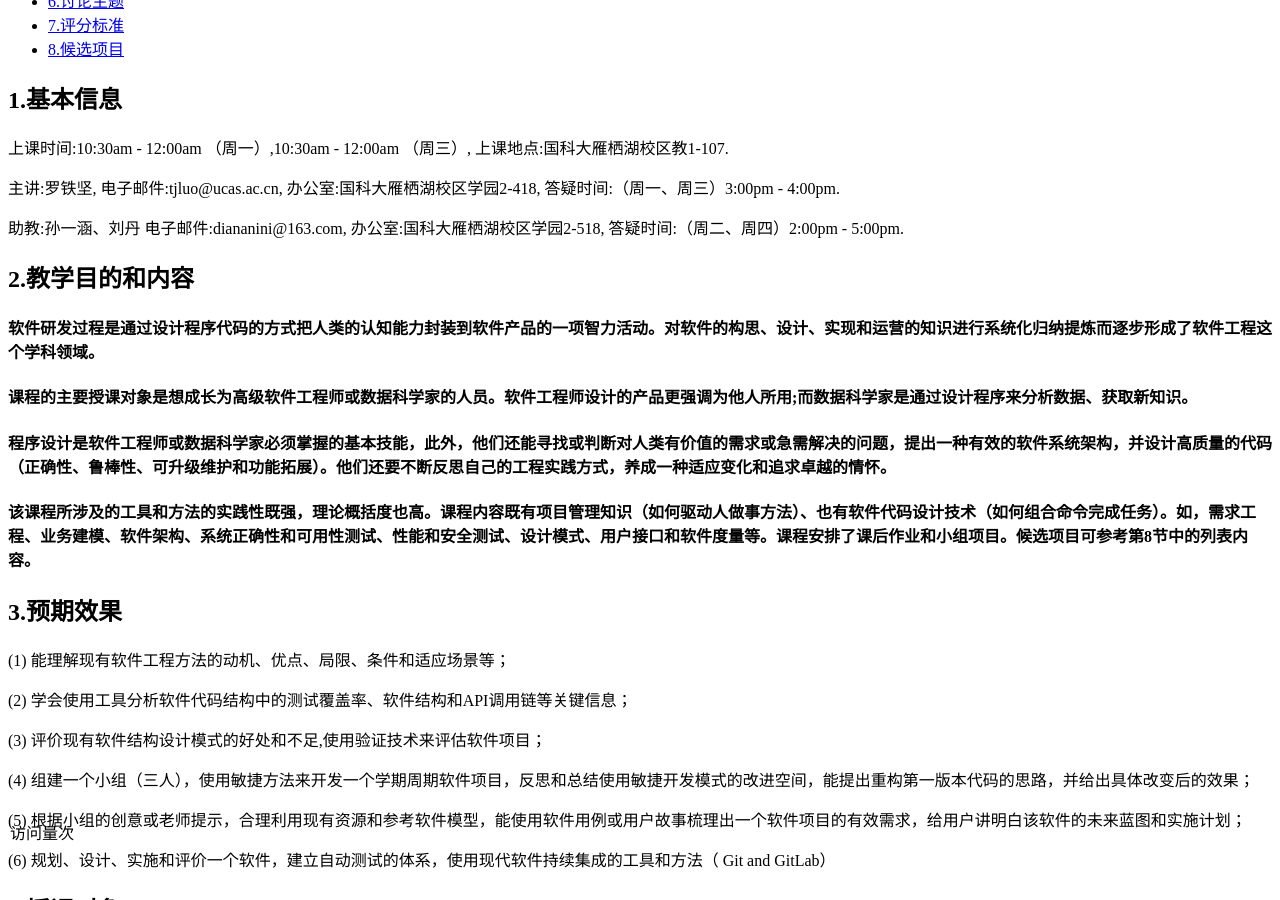
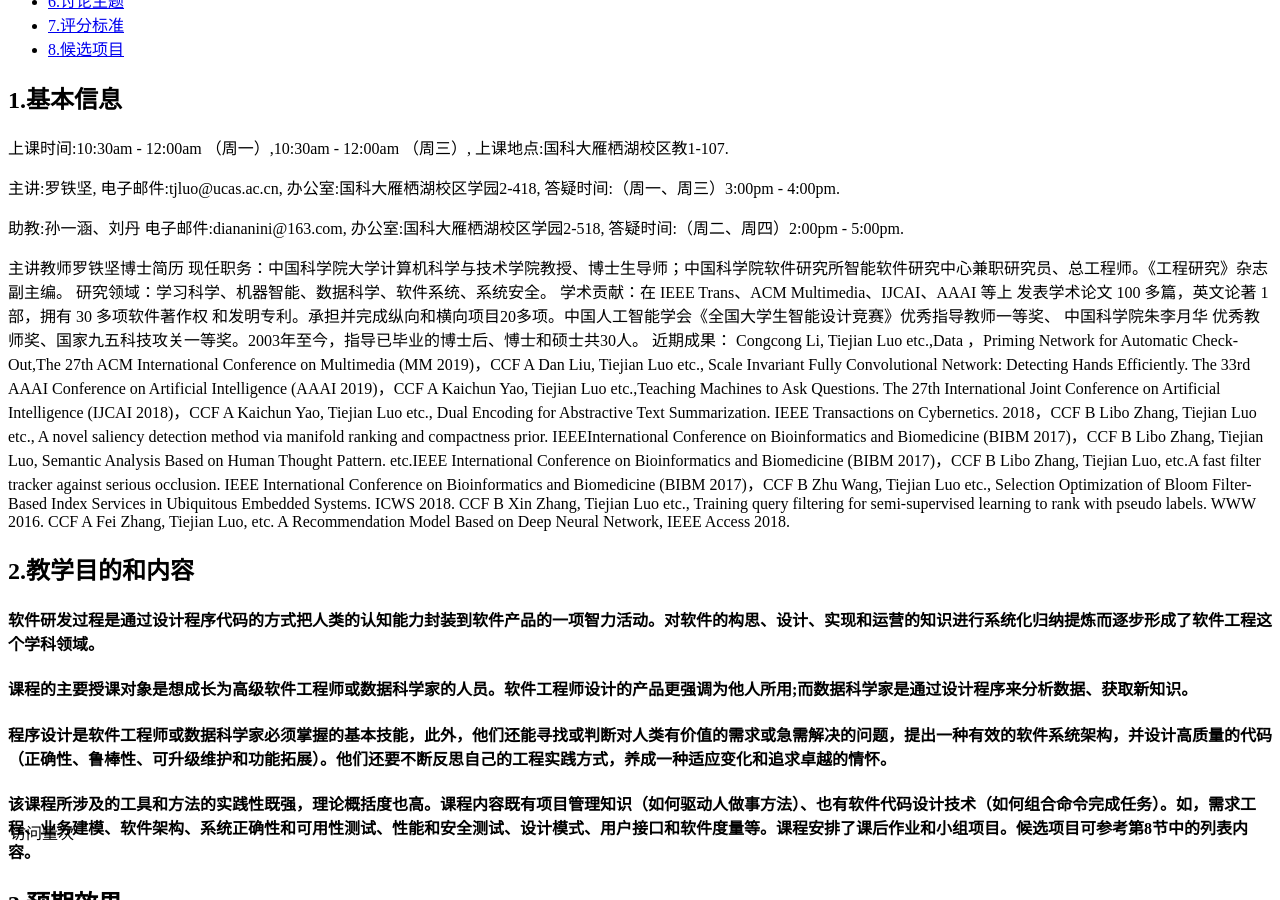
Before and after one commit to tjluo-ucas/ase, a Jekyll site: the page built from _posts/2019-02-08-intro.md, in a window 1280 px wide and 900 px high, scrolled down 632 px. Built offline with Jekyll 4.4.1, drawn with Linux system fonts in a browser that asks for light colours; comment, search, counter and statistics services are not loaded.

Commit message:
introduction

```diff
--- a/_config.yml
+++ b/_config.yml
@@ -1,4 +1,4 @@
-name: Network Science
+name: Advanced Software Engineering
 author: Tiejian Luo
 email: tjluo@ucas.ac.cn
 school: 中国科学院大学
--- a/_posts/2019-02-08-intro.md
+++ b/_posts/2019-02-08-intro.md
@@ -22,6 +22,22 @@ banner: 课程简介
 电子邮件:diananini@163.com,
 办公室:国科大雁栖湖校区学园2-518,
 答疑时间:（周二、周四）2:00pm - 5:00pm.
+
+主讲教师罗铁坚博士简历
+现任职务：中国科学院大学计算机科学与技术学院教授、博士生导师；中国科学院软件研究所智能软件研究中心兼职研究员、总工程师。《工程研究》杂志副主编。
+研究领域：学习科学、机器智能、数据科学、软件系统、系统安全。
+学术贡献：在 IEEE Trans、ACM Multimedia、IJCAI、AAAI 等上 发表学术论文 100 多篇，英文论著 1 部，拥有 30 多项软件著作权 和发明专利。承担并完成纵向和横向项目20多项。中国人工智能学会《全国大学生智能设计竞赛》优秀指导教师一等奖、 中国科学院朱李月华 优秀教师奖、国家九五科技攻关一等奖。2003年至今，指导已毕业的博士后、愽士和硕士共30人。
+近期成果：
+Congcong Li, Tiejian Luo etc.,Data ，Priming Network for Automatic Check-Out,The 27th ACM International Conference on Multimedia (MM 2019)，CCF A
+Dan Liu, Tiejian Luo etc., Scale Invariant Fully Convolutional Network: Detecting Hands Efficiently. The 33rd AAAI Conference on Artificial Intelligence (AAAI 2019)，CCF A
+Kaichun Yao, Tiejian Luo etc.,Teaching Machines to Ask Questions. The 27th International Joint Conference on Artificial Intelligence (IJCAI 2018)，CCF A
+Kaichun Yao, Tiejian Luo etc., Dual Encoding for Abstractive Text Summarization. IEEE Transactions on Cybernetics. 2018，CCF B
+Libo Zhang, Tiejian Luo etc., A novel saliency detection method via manifold ranking and compactness prior. IEEEInternational Conference on Bioinformatics and Biomedicine (BIBM 2017)，CCF B
+Libo Zhang, Tiejian Luo, Semantic Analysis Based on Human Thought Pattern. etc.IEEE International Conference on Bioinformatics and Biomedicine (BIBM 2017)，CCF B
+Libo Zhang, Tiejian Luo, etc.A fast filter tracker against serious occlusion. IEEE International Conference on Bioinformatics and Biomedicine (BIBM 2017)，CCF B
+Zhu Wang, Tiejian Luo etc., Selection Optimization of Bloom Filter-Based Index Services in Ubiquitous Embedded Systems. ICWS 2018. CCF B
+Xin Zhang, Tiejian Luo etc., Training query filtering for semi-supervised learning to rank with pseudo labels. WWW 2016. CCF A
+Fei Zhang, Tiejian Luo,  etc. A Recommendation Model Based on Deep Neural Network, IEEE Access 2018.
 
 2.教学目的和内容 {#contents}
 ---------------------------
```
